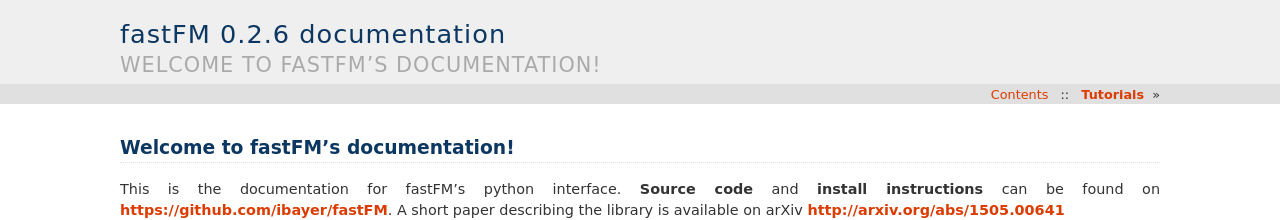
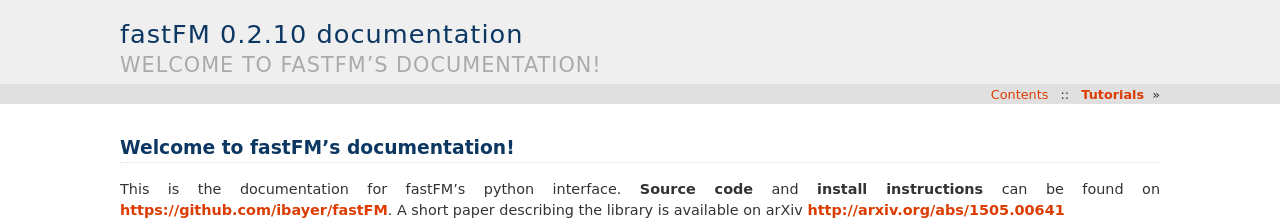
Before and after one commit to ibayer/fastFM, a Sphinx documentation site: the page built from doc/index.rst, in a window 1280 px wide. Shown: the top 220 px of the page. Built offline with Sphinx 7.4.7, drawn with Linux system fonts in a browser that asks for light colours.

Commit message:
bump version

```diff
--- a/doc/conf.py
+++ b/doc/conf.py
@@ -66,7 +66,7 @@
 # The short X.Y version.
 version = '0.2'
 # The full version, including alpha/beta/rc tags.
-release = '0.2.6'
+release = '0.2.10'
 
 # The language for content autogenerated by Sphinx. Refer to documentation
 # for a list of supported languages.
```
